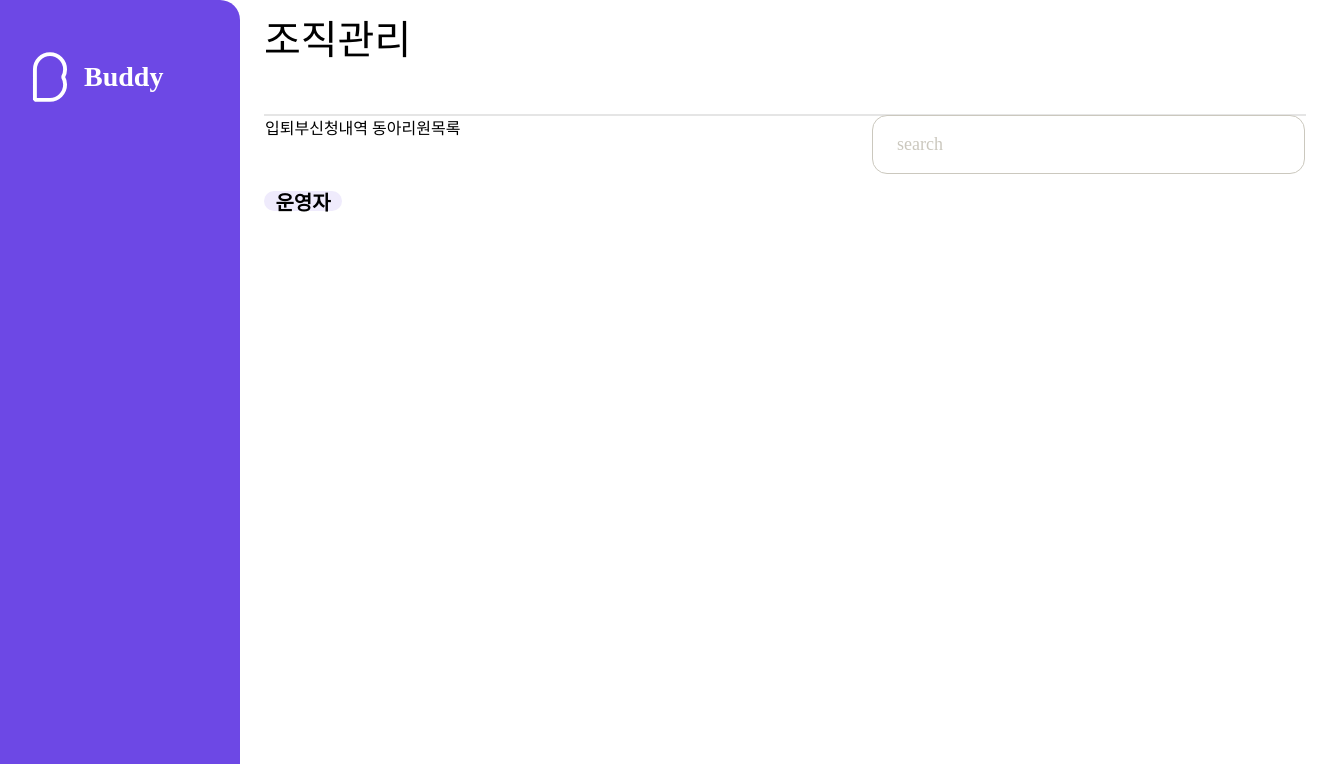
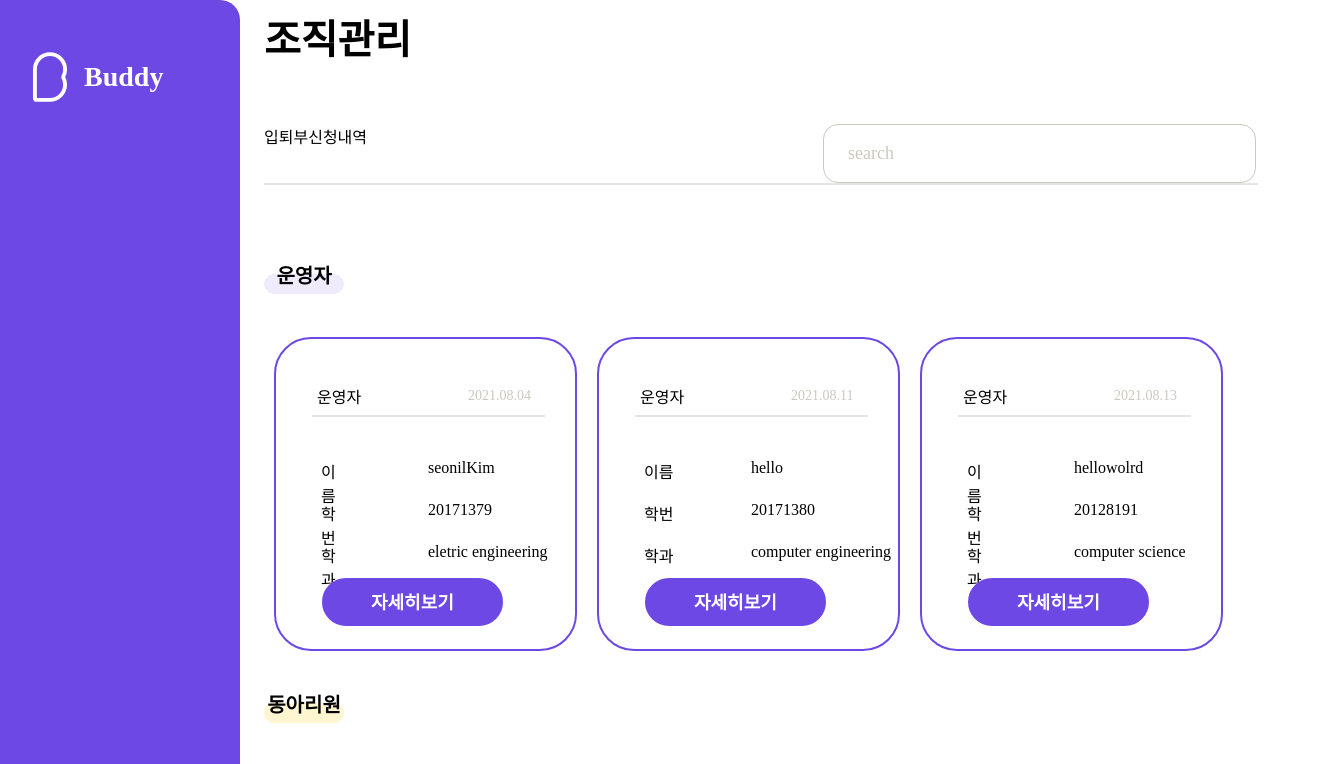
Before and after one commit to kmu-kcc/buddy-frontend, a React (Create React App) app: page /groupmanagelist in a window 1280 px wide. Shown: the top 764 px of the page, 1328 px wide, since content can reach past the window. Built offline with nearby package versions, Linux system fonts and the light colour scheme; a web font is replaced by a local one.

Commit message:
Implement page

```diff
--- a/src/components/SearchInput.tsx
+++ b/src/components/SearchInput.tsx
@@ -15,7 +15,6 @@ const Wrapper = styled.input<SpaceProps & Props>`
   font-size: 18px;
   line-height: 23px;
   float: right;
-  margin-bottom: 100px;
   color: #CBC8BE;
   ::placeholder {
     color: #CBC8BE;
--- a/src/pages/GroupManageList.tsx
+++ b/src/pages/GroupManageList.tsx
@@ -1,31 +1,126 @@
 import React, {useState, useCallback} from 'react';
-import {Box, SearchInput} from '../components';
+import {Box, SearchInput, Button} from '../components';
 import styled from 'styled-components';
+import {background, BackgroundProps, border, BorderProps, space, SpaceProps} from 'styled-system';
 
-const Wrapper = styled.div`
+const Wrapper = styled(Box)`
   width: 100%;
   padding: 16px 24px;
 `;
 
 const SelectLine = styled.div`
+  display: inline-block;
   width: 100%;
   height: 0px;
   background-color: #E5E5E5;
   border: 1px solid #E5E5E5;
+  margin-bottom: 75px;
 `;
 
-const GroupName = styled.div`
-  font-style: normal;
-  font-weight: bold;
+const CardLine = styled.div`
+  position: absolute;
+  width: 231px;
+  height: 0px;
+  background-color: #E5E5E5;
+  border: 1px solid #E5E5E5;
+  margin-top: 76px;
+  margin-left: 36px;
+  margin-right: 36px;
+`;
+
+const GroupNameShadow = styled.div<BackgroundProps>`
+  position: absolute;
+  width: 100%;
+  height: 20px;
+  ${background}
+  border-radius: 10px;
+  top:10px;
+`;
+
+const GroupName = styled.span`
   font-size: 20px;
   line-height: 25px;
-  width: 78px;
-  height: 20px;
-  background: #EFEBFC;
-  border-radius: 10px;
-  text-align: center;
-  vertical-align:text-top;
+  font-weight: bold;
+  z-index: 1;
+  position: absolute;
+  top: 0;
+  left: 0;
+  right: 0;
 `;
+
+const UserProfile = [
+  {
+    id: 1,
+    username: 'seonilKim',
+    univnumber: '20171379',
+    major: 'eletric engineering',
+    date: '2021.08.04',
+  },
+  {
+    id: 2,
+    username: 'hello',
+    univnumber: '20171380',
+    major: 'computer engineering',
+    date: '2021.08.11',
+  },
+  {
+    id: 3,
+    username: 'hellowolrd',
+    univnumber: '20128191',
+    major: 'computer science',
+    date: '2021.08.13',
+  },
+];
+
+const CardWrapper = styled.div<SpaceProps & BorderProps>`
+  display: inline-block;
+  width: 303px;
+  height: 314px;
+  ${border}
+  ${space}
+  background: #FFFFFF;
+  box-sizing: border-box;
+  margin: 15px 10px;
+  margin-bottom: 38px;
+
+`;
+
+interface MemberCardProps {
+  username?: string;
+  univnumber?: string;
+  major?: string;
+  date?: string;
+  children?: React.ReactNode;
+  group?: string;
+}
+
+const MemberCard = (MemberCardProps: MemberCardProps) => {
+  const {group, children, username, univnumber, major, date} = MemberCardProps;
+  return (
+    <Box>
+      {children}
+      <Box isInlineBlock position='absolute' mt='45px' mb='8px' ml='41px' mr='242px'>{group}</Box>
+      <Box isInlineBlock position='absolute' ml='192px' mr='37px' mt='49px' mb='217px' fontSize='14px' color='#CBC8BE'>{date}</Box>
+      <CardLine />
+      <Box position='absolute' mt='104px' mb='104px'>
+        <Box mt='4px'/>
+        <Box>
+          <Box position='absolute' isInlineBlock ml='45px' mr='213px' mt='12px' mb='12px'>이름</Box><Box isInlineBlock ml='152px' mt='12px' mb='12px'>{username}</Box>
+        </Box>
+        <Box>
+          <Box position='absolute' isInlineBlock ml='45px' mr='213px' mt='12px' mb='12px'>학번</Box><Box isInlineBlock ml='152px' mt='12px' mb='12px'>{univnumber}</Box>
+        </Box>
+        <Box>
+          <Box position='absolute' isInlineBlock ml='45px' mr='213px' mt='12px' mb='12px'>학과</Box><Box isInlineBlock ml='152px' mt='12px' mb='12px'>{major}</Box>
+        </Box>
+      </Box>
+      <Box position='absolute' mr='46px' ml='46px' mt='239px' mb='35px'>
+        <Button>자세히보기</Button>
+      </Box>
+    </Box>
+  );
+};
+
 
 export const GroupManageList = () => {
   const [InputTextValue, setInputTextValue] = useState('');
@@ -33,18 +128,35 @@ export const GroupManageList = () => {
     setInputTextValue(event.target.value);
   }, [setInputTextValue]);
 
+  const CardListAdmin = UserProfile.map((info, idx) => (
+    <CardWrapper border='2px solid #6D48E5' borderRadius='37px' key={idx}>
+      <MemberCard group='운영자' username={info.username} univnumber={info.univnumber} major={info.major} date={info.date}/>
+    </CardWrapper>
+  ));
+
+  const CardListMember = UserProfile.map((info, idx) => (
+    <CardWrapper border='2px solid #FFD646' borderRadius='37px' key={idx}>
+      <MemberCard group='동아리원' username={info.username} univnumber={info.univnumber} major={info.major} date={info.date}/>
+    </CardWrapper>
+  ));
   return (
     <Wrapper>
-      <Box isInlineBlock mb='48px' fontSize='40px' lineHeight='50px'>
+      <Box mb='58px' fontSize='40px' fontWeight='bold' lineHeight='50px'>
         조직관리
       </Box>
-      <SelectLine>
-        입퇴부신청내역 동아리원목록
-        <SearchInput onChange={handleInputChange} value={InputTextValue} placeholder='search' />
-      </SelectLine>
-      <Box mt='75px'>
+      입퇴부신청내역
+      <SearchInput onChange={handleInputChange} value={InputTextValue} placeholder='search' />
+      <SelectLine />
+      <Box isBlock width='80px' height='30px' position='relative' textAlign='center' mb='28px'>
         <GroupName>운영자</GroupName>
+        <GroupNameShadow background='#EFEBFC' />
       </Box>
+      {CardListAdmin}
+      <Box isBlock width='80px' height='30px' position='relative' textAlign='center' mb='28px'>
+        <GroupName>동아리원</GroupName>
+        <GroupNameShadow background='#FFF5D1' />
+      </Box>
+      {CardListMember}
     </Wrapper>
   );
 };
```
